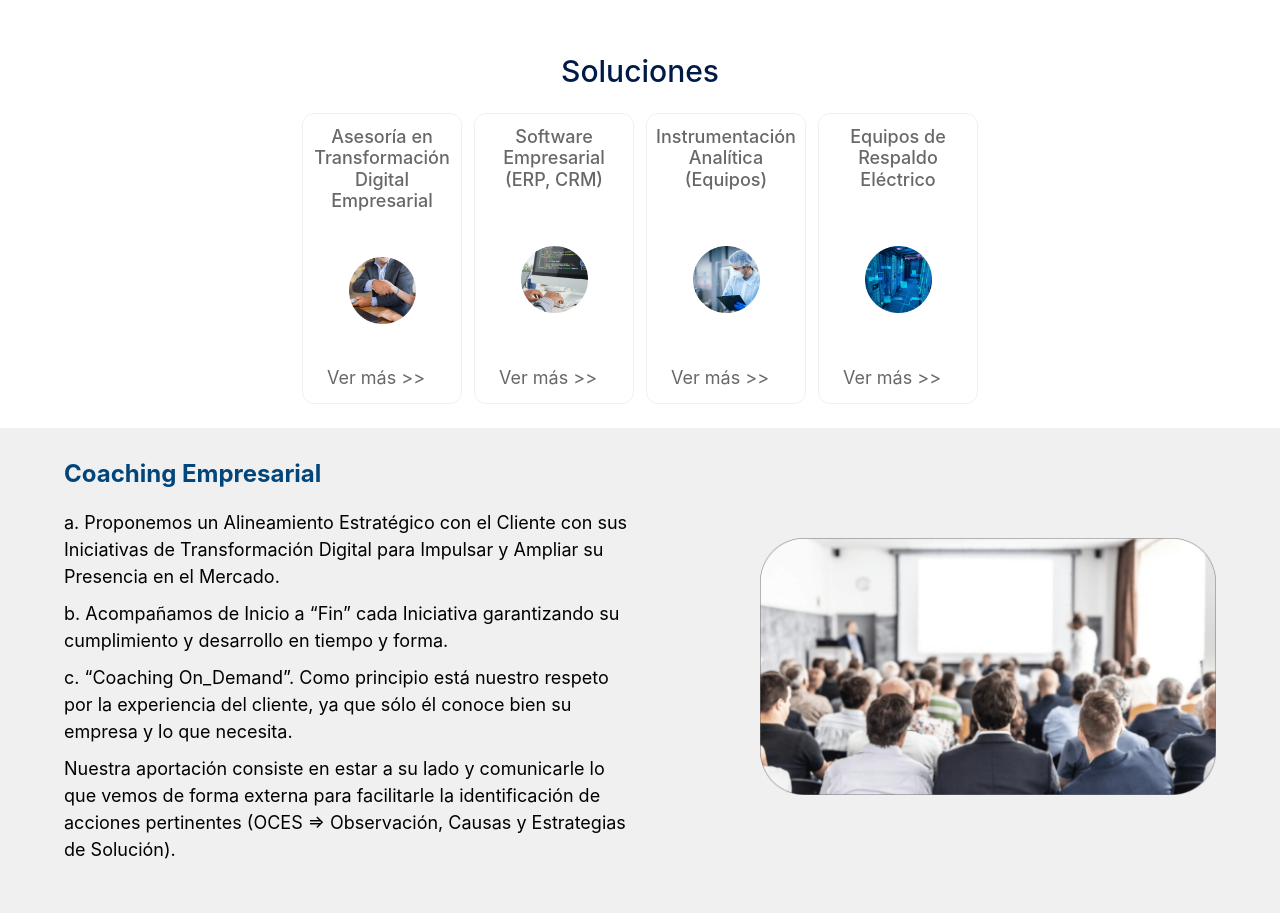
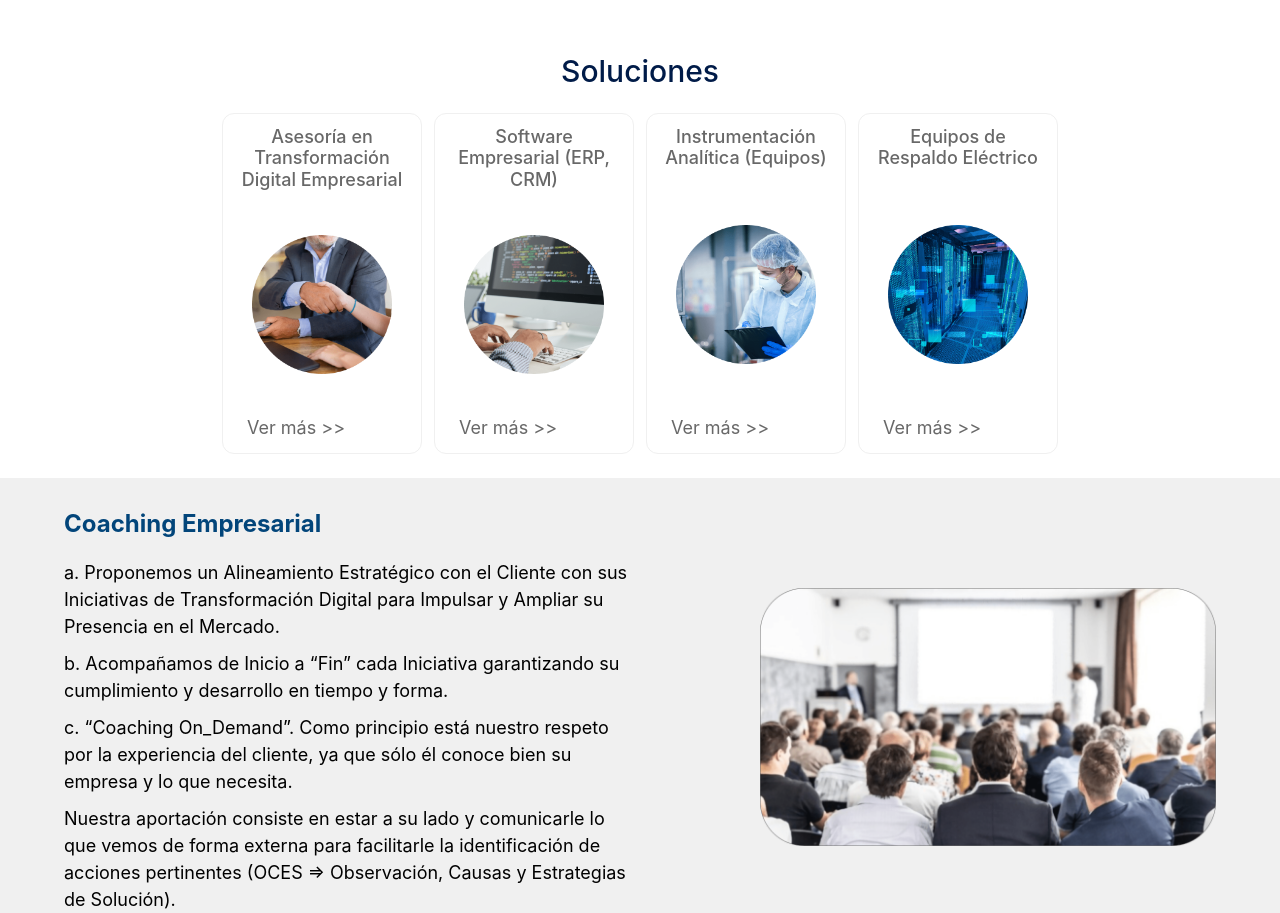
Before and after one commit to samuel-mc/vtde, a plain HTML site: page index.html in a window 1280 px wide. Shown: the part 1553-2466 px from the top of the page. Drawn offline with nearby package versions, Linux system fonts and the light colour scheme.

Commit message:
Cambio Sección Sóluciones

```diff
--- a/styles/main.css
+++ b/styles/main.css
@@ -236,7 +236,6 @@ li {
     display: grid;
     margin: 24px 0;
     justify-content: center;
-
 }
 
 .soluciones__card {
@@ -255,7 +254,7 @@ li {
     text-align: center;
 }
 .soluciones__card .card__img {
-    width: 50%;
+    width: 80%;
     height: auto;
     margin: 40px 0;
 }
@@ -756,8 +755,9 @@ textarea[name=service] {
     }
 
     .soluciones__cards {
-        grid-template-columns: repeat(2, 150px);
+        grid-template-columns: repeat(2, minmax(150px, 200px));
         grid-gap: 12px;
+        padding: 32px;
     }
 
     a.carousel-control-next,
@@ -887,7 +887,8 @@ textarea[name=service] {
     }
 
     .soluciones__cards {
-        grid-template-columns: repeat(auto-fit, minmax(100px, 160px));
+        grid-template-columns: repeat(auto-fit, minmax(120px, 200px));
+        padding: 0 64px;
     }
 
     .home-main__opiniones .home-main__opinion {
```
